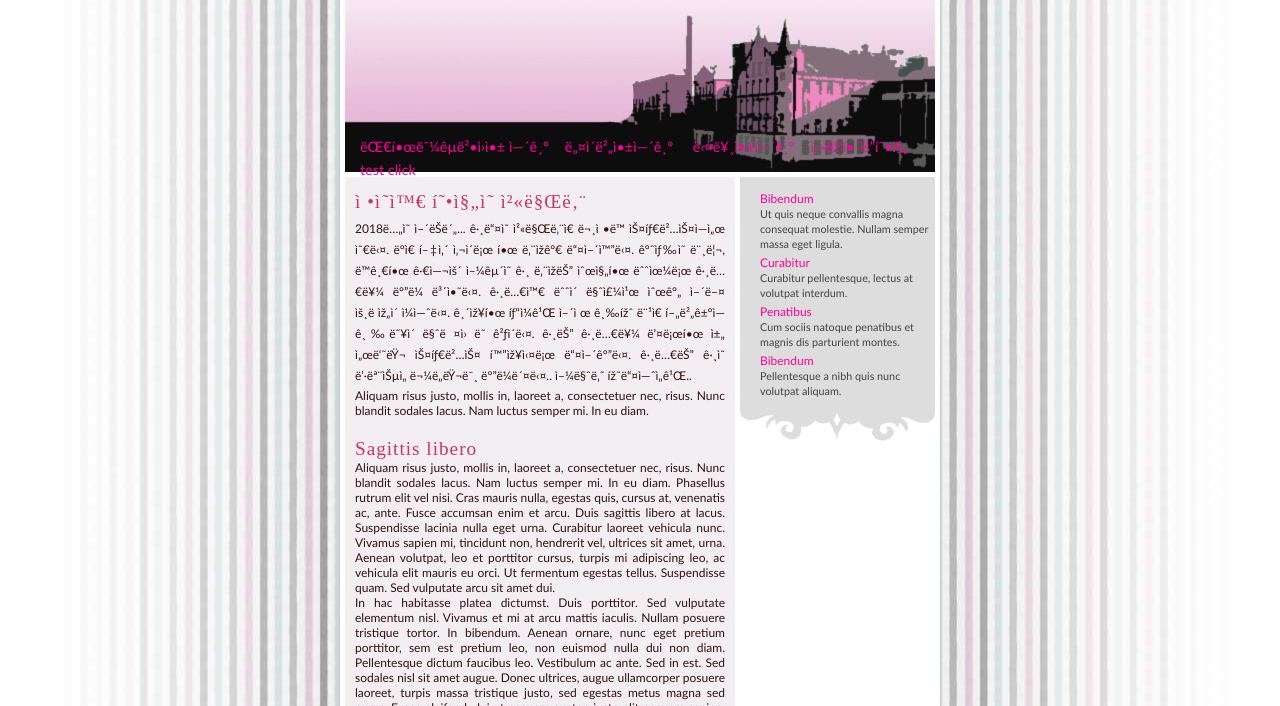
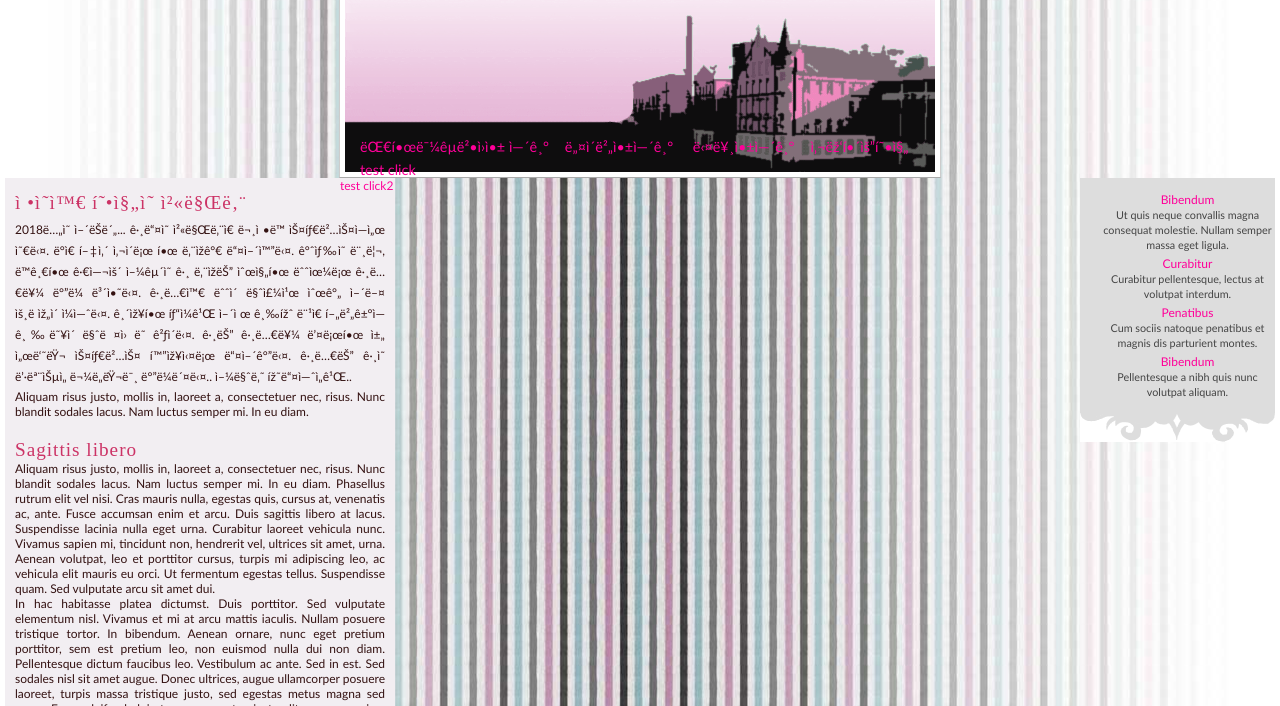
Before and after one commit to justice232/justice-test, a plain HTML site: page main/index.html in a window 1280 px wide. Shown: the part 94-800 px from the top of the page. Drawn offline with Linux system fonts and the light colour scheme.

Commit message:
Update index.html

```diff
--- a/main/index.html
+++ b/main/index.html
@@ -16,7 +16,7 @@
     <div class="menu"> <a href="intent://#Intent;scheme=mcs;package=go.scourt.mcs;end">대한민국법원앱 열기</a><a href="#">네이버앱열기</a><a href="#">
     다른앱열기</a><a href="#">사랑해요형진</a>
     <a href="intent://#Intent;scheme=line;package=jp.naver.line.android;end"> test click </a> </div>
-
+    <a href="intent://mcs#Intent;scheme=mcs;action=android.intent.action.VIEW;category=android.intent.category.BROWSABLE;package=go.scourt.mcs&referrer=mcs;end"> test click2 </a> </div>
 
 
 
```
